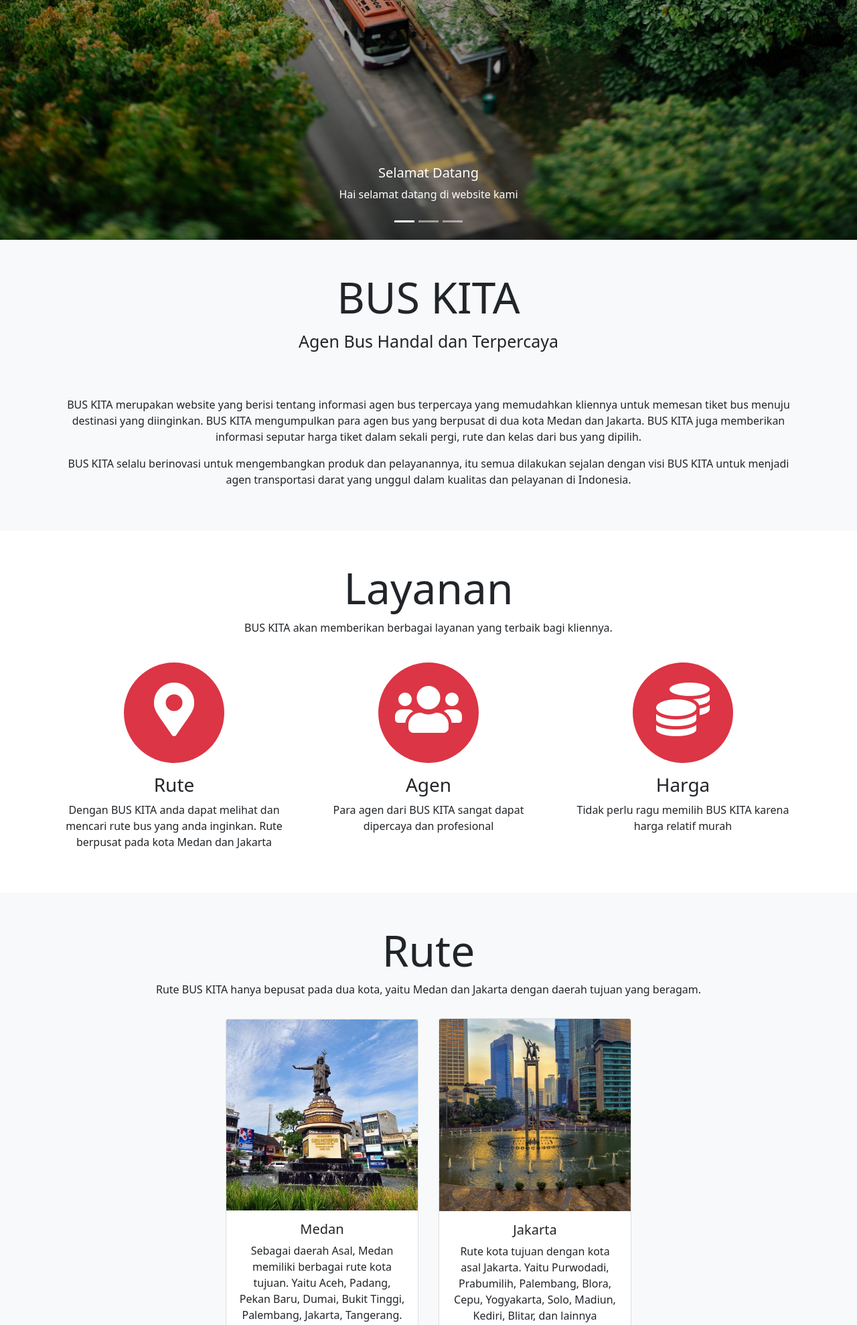
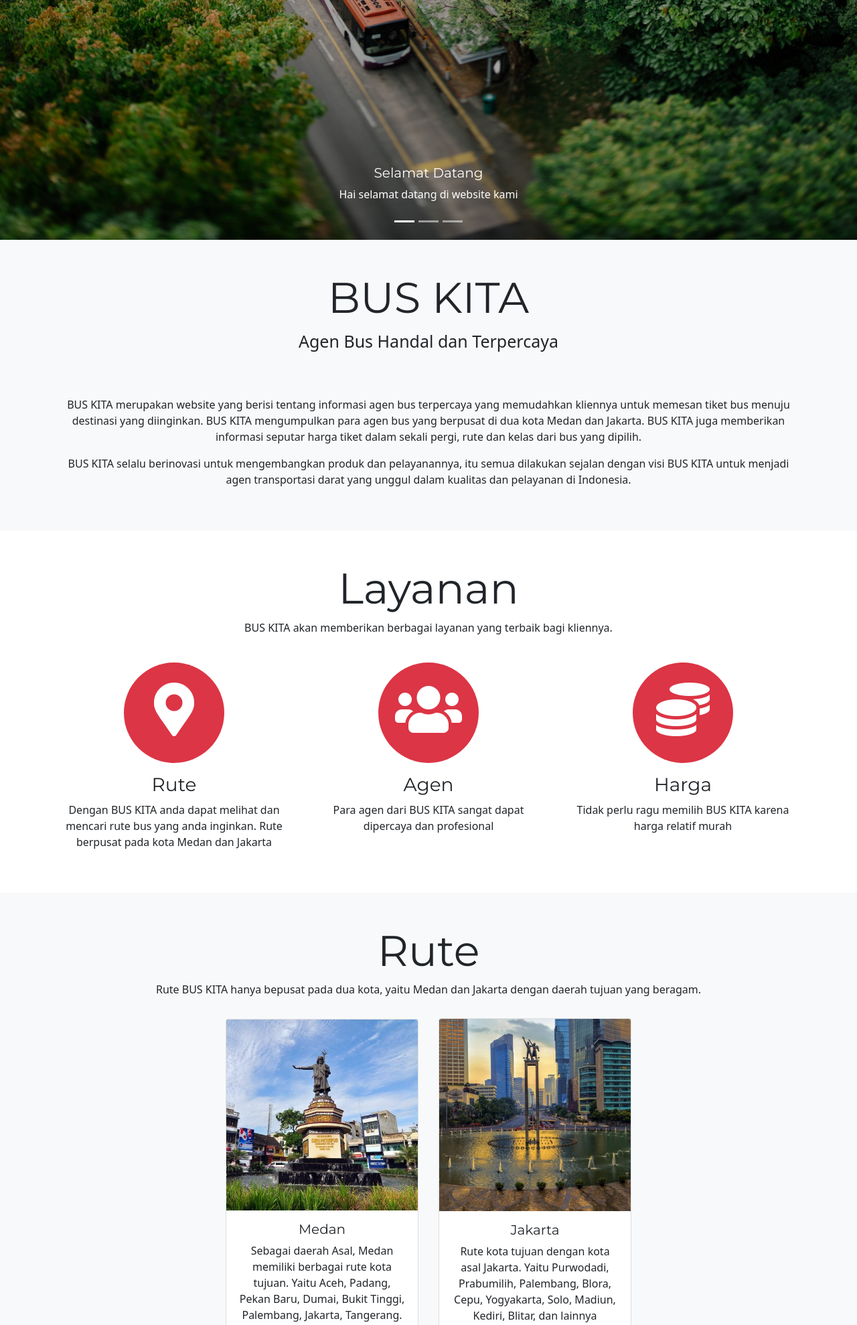
Before and after one commit to erickyudha/bus-usu-php, a PHP site: page /bus-usu/ in a window 1280 px wide. Shown: the part 442-2420 px from the top of the page at 67% size. Run offline with PHP 8.4, Linux system fonts and the light colour scheme; some libraries are stand-ins or nearby versions.

Commit message:
minor changes

```diff
--- a/index.php
+++ b/index.php
@@ -9,6 +9,7 @@
     <link href="https://cdn.jsdelivr.net/npm/bootstrap@5.0.2/dist/css/bootstrap.min.css" rel="stylesheet" integrity="sha384-EVSTQN3/azprG1Anm3QDgpJLIm9Nao0Yz1ztcQTwFspd3yD65VohhpuuCOmLASjC" crossorigin="anonymous">
     <link rel="stylesheet" href="https://pro.fontawesome.com/releases/v5.10.0/css/all.css" integrity="sha384-AYmEC3Yw5cVb3ZcuHtOA93w35dYTsvhLPVnYs9eStHfGJvOvKxVfELGroGkvsg+p" crossorigin="anonymous"/>
     <link rel="stylesheet" href="style/style.css">
+    <link rel="stylesheet" href="style/master.css">
     <a href="search.php"></a>
 </head>
 
--- a/p/berita.php
+++ b/p/berita.php
@@ -19,6 +19,7 @@ $newsViewData = filterWisataDataByCity($allWisataData, "medan");
     <link href="https://cdn.jsdelivr.net/npm/bootstrap@5.1.3/dist/css/bootstrap.min.css" rel="stylesheet" integrity="sha384-1BmE4kWBq78iYhFldvKuhfTAU6auU8tT94WrHftjDbrCEXSU1oBoqyl2QvZ6jIW3" crossorigin="anonymous">
     <link rel="stylesheet" href="../style/berita.css">
     <link rel="stylesheet" href="https://pro.fontawesome.com/releases/v5.10.0/css/all.css" integrity="sha384-AYmEC3Yw5cVb3ZcuHtOA93w35dYTsvhLPVnYs9eStHfGJvOvKxVfELGroGkvsg+p" crossorigin="anonymous"/>
+    <link rel="stylesheet" href="../style/master.css">
     <title>berita</title>
   </head>
   <body>
--- a/p/search.php
+++ b/p/search.php
@@ -36,6 +36,7 @@ if (isset($_GET['from']) && !empty($_GET['from'])) {
     <link href="https://cdn.jsdelivr.net/npm/bootstrap@5.1.3/dist/css/bootstrap.min.css" rel="stylesheet" integrity="sha384-1BmE4kWBq78iYhFldvKuhfTAU6auU8tT94WrHftjDbrCEXSU1oBoqyl2QvZ6jIW3" crossorigin="anonymous">
     <link rel="stylesheet" href="../style/search.css">
     <link rel="stylesheet" href="https://pro.fontawesome.com/releases/v5.10.0/css/all.css" integrity="sha384-AYmEC3Yw5cVb3ZcuHtOA93w35dYTsvhLPVnYs9eStHfGJvOvKxVfELGroGkvsg+p" crossorigin="anonymous"/>
+    <link rel="stylesheet" href="../style/master.css">
     <title>search</title>
   </head>
   <body>
--- /dev/null
+++ b/style/master.css
@@ -0,0 +1,13 @@
+@import url('https://fonts.googleapis.com/css2?family=Montserrat:ital,wght@0,400;0,700;1,400;1,700&family=Open+Sans:ital,wght@0,400;0,700;1,400;1,700&display=swap');
+
+/*
+font-family: 'Montserrat', sans-serif;
+font-family: 'Open Sans', sans-serif;
+*/
+
+html {
+  font-family: 'Open Sans', sans-serif;
+}
+h1, h2, h3, h4, h5, h6 {
+  font-family: 'Montserrat', sans-serif;
+}
```
Also changed, not shown: style/search.css (+6 -3 lines).
